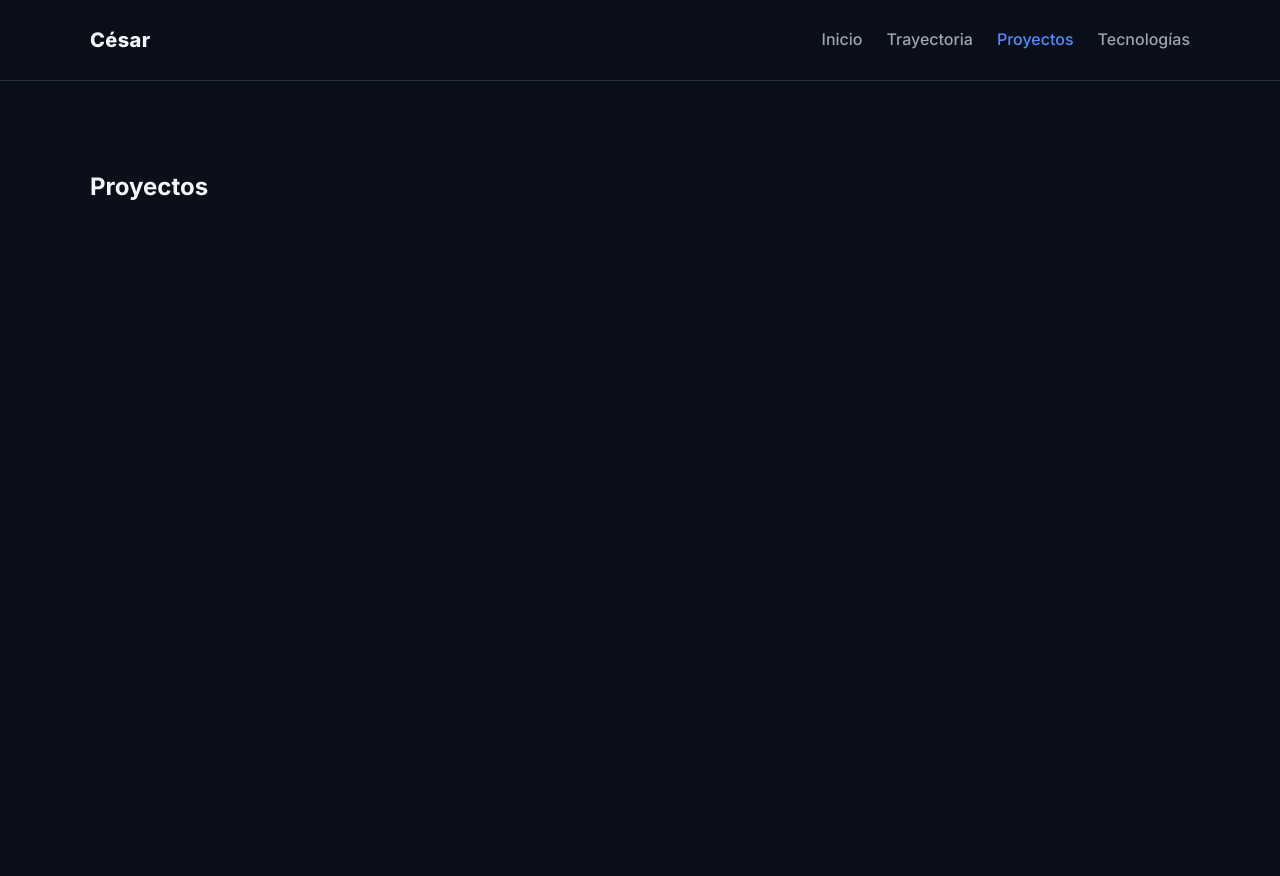
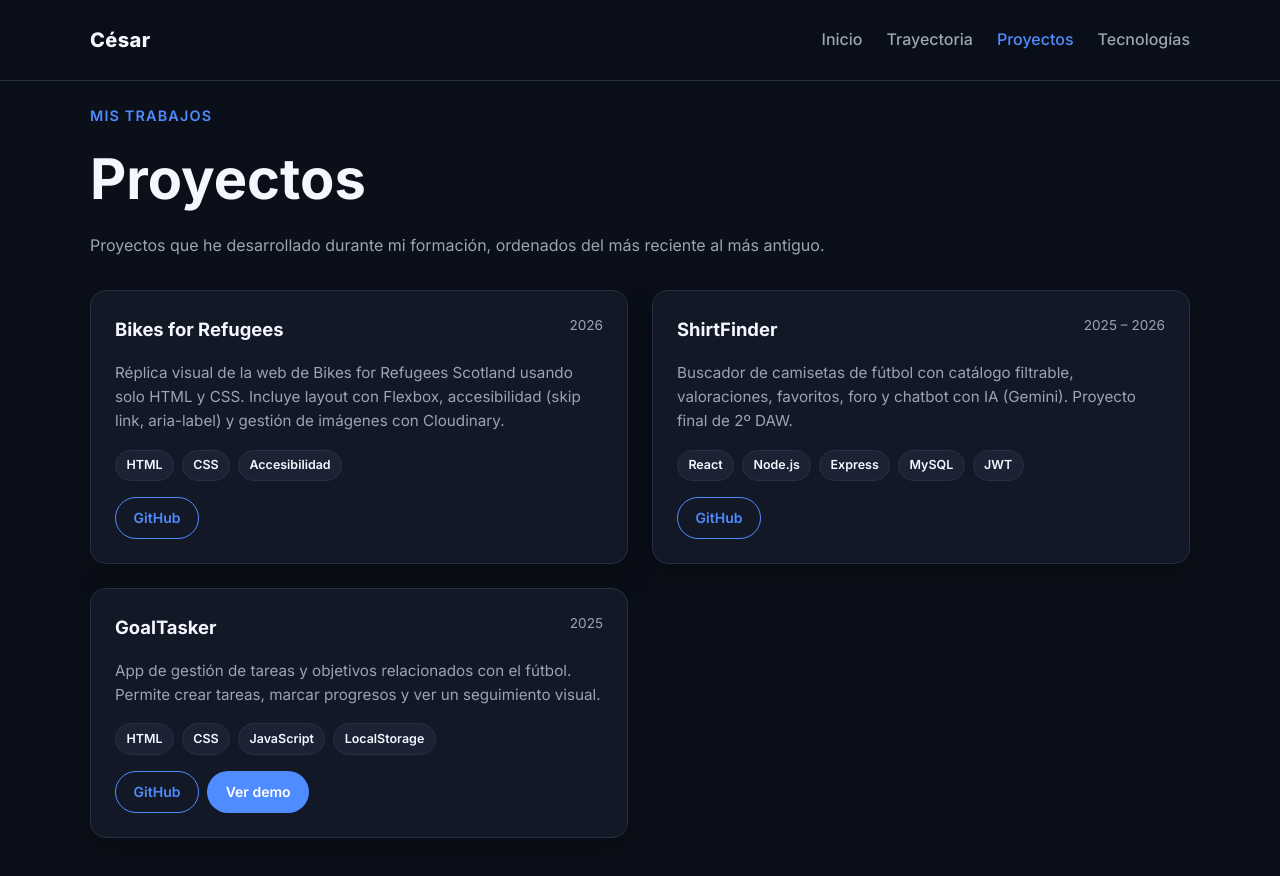
Before and after one commit to CesarMed06/portfolio, a React (Vite) app: page /proyectos in a window 1280 px wide. Shown: the top 876 px of the page. Before the commit the page ends 800 px from the top, so only its background shows below. Built offline with nearby package versions, Linux system fonts and the light colour scheme.

Commit message:
Add projects page with card grid and GitHub/demo links

```diff
--- /dev/null
+++ b/src/pages/Projects.css
@@ -0,0 +1,128 @@
+.projects {
+    padding-bottom: var(--space-5);
+}
+
+.projects__header {
+    margin-bottom: var(--space-4);
+}
+
+.projects__eyebrow {
+    color: var(--color-primary);
+    font-size: 0.9rem;
+    font-weight: 600;
+    letter-spacing: 0.08em;
+    text-transform: uppercase;
+    margin-bottom: var(--space-1);
+}
+
+.projects__title {
+    font-size: clamp(2.2rem, 5vw, 3.5rem);
+    margin-bottom: var(--space-1);
+}
+
+.projects__intro {
+    color: var(--color-muted);
+}
+
+.projects__grid {
+    display: grid;
+    grid-template-columns: repeat(2, 1fr);
+    gap: var(--space-3);
+}
+
+.project-card {
+    display: flex;
+    flex-direction: column;
+    gap: var(--space-2);
+    padding: var(--space-3);
+    background: var(--color-surface);
+    border: 1px solid var(--color-border);
+    border-radius: var(--radius-md);
+    box-shadow: var(--shadow-soft);
+    transition: border-color 0.2s ease, transform 0.2s ease;
+}
+
+.project-card:hover {
+    border-color: var(--color-primary);
+    transform: translateY(-3px);
+}
+
+.project-card__top {
+    display: flex;
+    justify-content: space-between;
+    align-items: flex-start;
+    gap: var(--space-1);
+}
+
+.project-card__title {
+    font-size: 1.15rem;
+}
+
+.project-card__year {
+    font-size: 0.85rem;
+    color: var(--color-muted);
+    white-space: nowrap;
+}
+
+.project-card__description {
+    color: var(--color-muted);
+    font-size: 0.95rem;
+    line-height: 1.6;
+}
+
+.project-card__tags {
+    display: flex;
+    flex-wrap: wrap;
+    gap: var(--space-1);
+    list-style: none;
+    padding: 0;
+}
+
+.project-card__tag {
+    font-size: 0.78rem;
+    font-weight: 600;
+    padding: 0.3rem 0.65rem;
+    background: var(--color-surface-alt);
+    border: 1px solid var(--color-border);
+    border-radius: 999px;
+    color: var(--color-text);
+}
+
+.project-card__actions {
+    display: flex;
+    gap: var(--space-1);
+    margin-top: auto;
+}
+
+.project-card__btn {
+    padding: 0.55rem 1.1rem;
+    border-radius: 999px;
+    font-size: 0.875rem;
+    font-weight: 600;
+    border: 1px solid transparent;
+    transition: background 0.2s ease, border-color 0.2s ease;
+}
+
+.project-card__btn--ghost {
+    border-color: var(--color-primary);
+    color: var(--color-primary);
+}
+
+.project-card__btn--ghost:hover {
+    background: rgba(79, 140, 255, 0.1);
+}
+
+.project-card__btn--primary {
+    background: var(--color-primary);
+    color: #fff;
+}
+
+.project-card__btn--primary:hover {
+    background: #3d73d9;
+}
+
+@media (max-width: 640px) {
+    .projects__grid {
+        grid-template-columns: 1fr;
+    }
+}
--- a/src/pages/Projects.jsx
+++ b/src/pages/Projects.jsx
@@ -1,7 +1,89 @@
+import './Projects.css'
+
+const projects = [
+    {
+        title: 'Bikes for Refugees',
+        year: '2026',
+        description:
+            'Réplica visual de la web de Bikes for Refugees Scotland usando solo HTML y CSS. Incluye layout con Flexbox, accesibilidad (skip link, aria-label) y gestión de imágenes con Cloudinary.',
+        tags: ['HTML', 'CSS', 'Accesibilidad'],
+        github: 'https://github.com/CesarMed06/bikes-for-refugees',
+        demo: null,
+    },
+    {
+        title: 'ShirtFinder',
+        year: '2025 – 2026',
+        description:
+            'Buscador de camisetas de fútbol con catálogo filtrable, valoraciones, favoritos, foro y chatbot con IA (Gemini). Proyecto final de 2º DAW.',
+        tags: ['React', 'Node.js', 'Express', 'MySQL', 'JWT'],
+        github: 'https://github.com/CesarMed06/ShirtFinder',
+        demo: null,
+    },
+    {
+        title: 'GoalTasker',
+        year: '2025',
+        description:
+            'App de gestión de tareas y objetivos relacionados con el fútbol. Permite crear tareas, marcar progresos y ver un seguimiento visual.',
+        tags: ['HTML', 'CSS', 'JavaScript', 'LocalStorage'],
+        github: 'https://github.com/CesarMed06/GoalTasker',
+        demo: 'https://goal-tasker.vercel.app/',
+    },
+]
+
 function Projects() {
     return (
-        <section className="section">
-            <h1>Proyectos</h1>
+        <section className="projects">
+            <div className="projects__header">
+                <p className="projects__eyebrow">Mis trabajos</p>
+                <h1 className="projects__title">Proyectos</h1>
+                <p className="projects__intro">
+                    Proyectos que he desarrollado durante mi formación, ordenados del más
+                    reciente al más antiguo.
+                </p>
+            </div>
+
+            <div className="projects__grid">
+                {projects.map((project) => (
+                    <article key={project.title} className="project-card">
+                        <div className="project-card__top">
+                            <h2 className="project-card__title">{project.title}</h2>
+                            <span className="project-card__year">{project.year}</span>
+                        </div>
+
+                        <p className="project-card__description">{project.description}</p>
+
+                        <ul className="project-card__tags">
+                            {project.tags.map((tag) => (
+                                <li key={tag} className="project-card__tag">
+                                    {tag}
+                                </li>
+                            ))}
+                        </ul>
+
+                        <div className="project-card__actions">
+                            <a
+                                href={project.github}
+                                target="_blank"
+                                rel="noreferrer"
+                                className="project-card__btn project-card__btn--ghost"
+                            >
+                                GitHub
+                            </a>
+
+                            {project.demo && (
+                                <a
+                                    href={project.demo}
+                                    target="_blank"
+                                    rel="noreferrer"
+                                    className="project-card__btn project-card__btn--primary"
+                                >
+                                    Ver demo
+                                </a>
+                            )}
+                        </div>
+                    </article>
+                ))}
+            </div>
         </section>
     )
 }
```
